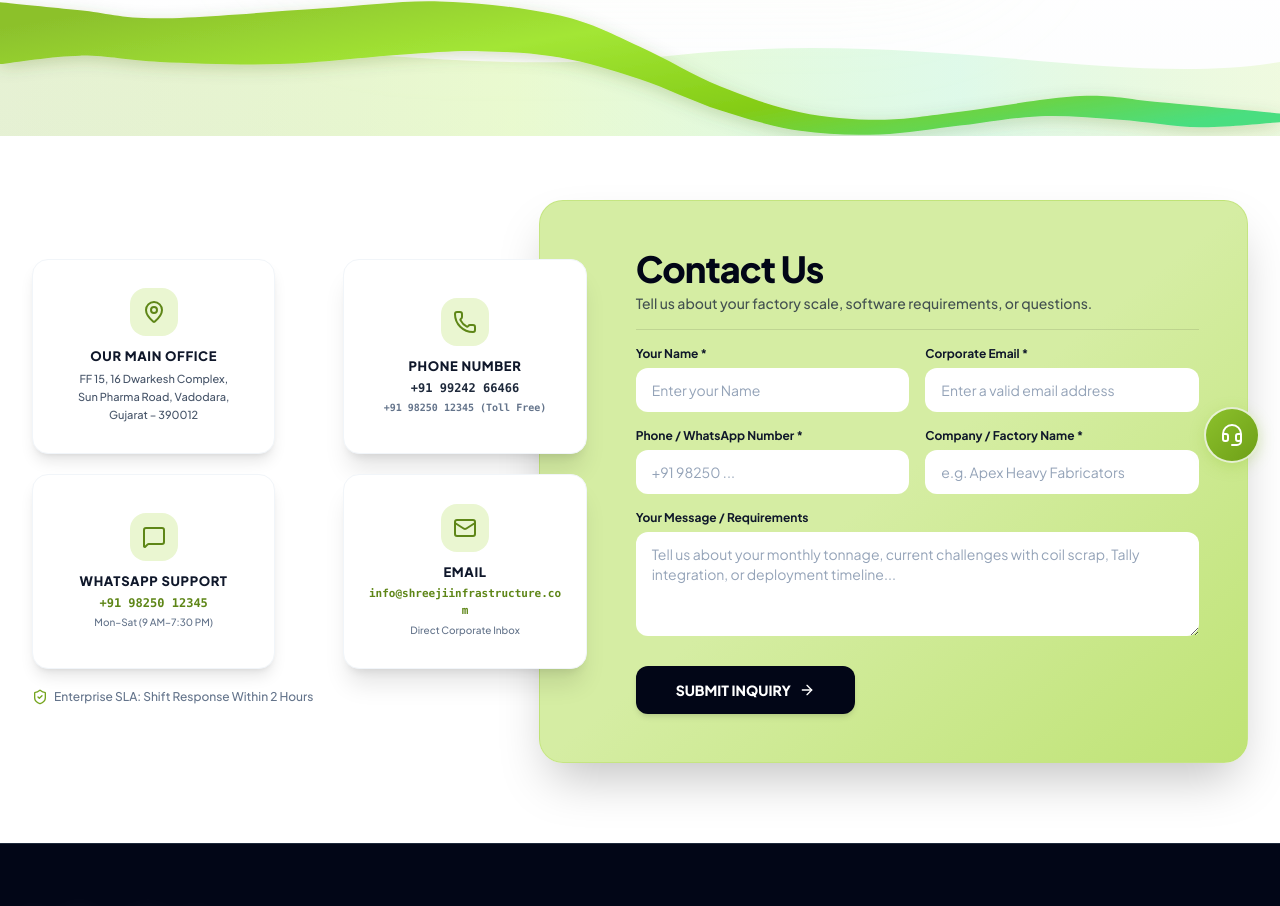
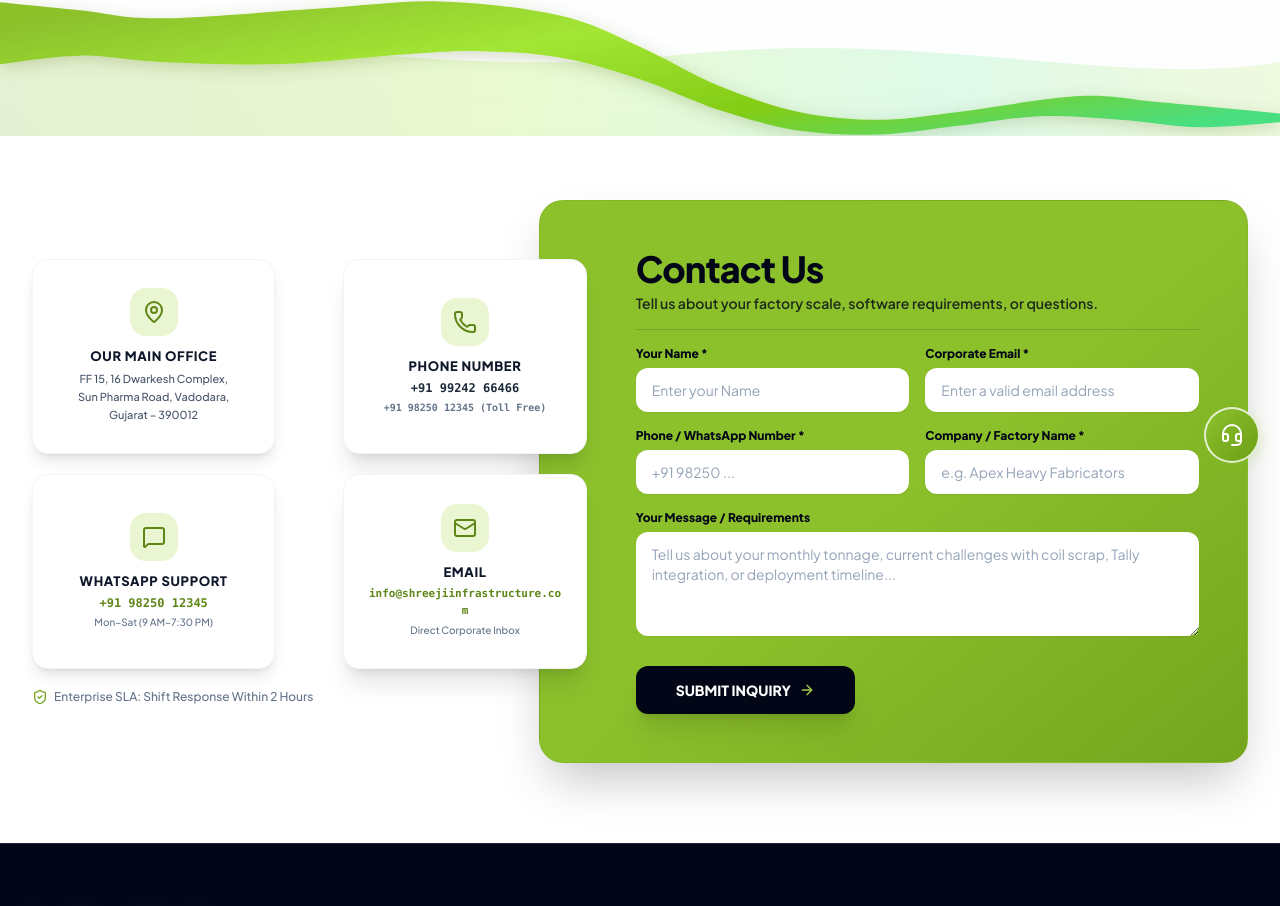
Before and after one commit to vaishnavi10Jeen/InfraFabERPProject, a React (Vite) app: page /contact in a window 1280 px wide. Shown: the part 317-1223 px from the top of the page. Built offline with nearby package versions, Linux system fonts and the light colour scheme.

Commit message:
Set Contact Us form background to primary theme green #8CC12C gradient

```diff
--- a/src/pages/ContactPage.tsx
+++ b/src/pages/ContactPage.tsx
@@ -175,11 +175,11 @@ export const ContactPage: React.FC = () => {
               </div>
             </div>
 
-            {/* RIGHT SIDE: CONTACT INQUIRY FORM (THEME LIGHT GREEN BACKGROUND) */}
-            <div className="lg:col-span-7 bg-gradient-to-br from-keshav-200 via-keshav-200 to-keshav-300 border border-keshav-300/70 rounded-3xl p-6 sm:p-10 lg:p-12 lg:pl-20 xl:pl-24 shadow-2xl relative z-10 mt-8 lg:mt-0">
+            {/* RIGHT SIDE: CONTACT INQUIRY FORM (CORE THEME COLOR: KESHAV LIME GREEN #8CC12C) */}
+            <div className="lg:col-span-7 bg-gradient-to-br from-keshav-500 via-keshav-500 to-keshav-600 border border-keshav-600/30 rounded-3xl p-6 sm:p-10 lg:p-12 lg:pl-20 xl:pl-24 shadow-2xl relative z-10 mt-8 lg:mt-0">
               {submitted ? (
                 <div className="text-center py-12 space-y-4 bg-white/95 rounded-2xl p-8 shadow-sm">
-                  <div className="w-16 h-16 rounded-full bg-emerald-100 text-emerald-700 flex items-center justify-center mx-auto border border-emerald-300">
+                  <div className="w-16 h-16 rounded-full bg-keshav-100 text-keshav-700 flex items-center justify-center mx-auto border border-keshav-300">
                     <CheckCircle2 className="w-10 h-10" />
                   </div>
                   <h3 className="text-2xl font-black text-slate-900">Message Sent to Sales Desk</h3>
@@ -197,85 +197,85 @@ export const ContactPage: React.FC = () => {
                 </div>
               ) : (
                 <form onSubmit={handleSubmit} className="space-y-4">
-                  <div className="border-b border-black/10 pb-4">
+                  <div className="border-b border-black/15 pb-4">
                     <h2 className="text-3xl sm:text-4xl font-black text-slate-950 tracking-tight">
                       Contact Us
                     </h2>
-                    <p className="text-xs sm:text-sm text-slate-800/80 font-medium mt-1">
+                    <p className="text-xs sm:text-sm text-slate-950/80 font-semibold mt-1">
                       Tell us about your factory scale, software requirements, or questions.
                     </p>
                   </div>
 
                   <div className="grid sm:grid-cols-2 gap-4">
                     <div>
-                      <label className="block text-xs font-bold text-slate-900 mb-1.5">Your Name *</label>
+                      <label className="block text-xs font-black text-slate-950 mb-1.5">Your Name *</label>
                       <input
                         required
                         type="text"
                         placeholder="Enter your Name"
                         value={formData.name}
                         onChange={(e) => setFormData({ ...formData, name: e.target.value })}
-                        className="w-full bg-white border-0 rounded-xl px-4 py-3 text-sm text-slate-900 placeholder-slate-400 focus:outline-none focus:ring-2 focus:ring-slate-900 shadow-xs transition"
+                        className="w-full bg-white border-0 rounded-xl px-4 py-3 text-sm text-slate-900 placeholder-slate-400 focus:outline-none focus:ring-2 focus:ring-slate-950 shadow-sm transition"
                       />
                     </div>
 
                     <div>
-                      <label className="block text-xs font-bold text-slate-900 mb-1.5">Corporate Email *</label>
+                      <label className="block text-xs font-black text-slate-950 mb-1.5">Corporate Email *</label>
                       <input
                         required
                         type="email"
                         placeholder="Enter a valid email address"
                         value={formData.email}
                         onChange={(e) => setFormData({ ...formData, email: e.target.value })}
-                        className="w-full bg-white border-0 rounded-xl px-4 py-3 text-sm text-slate-900 placeholder-slate-400 focus:outline-none focus:ring-2 focus:ring-slate-900 shadow-xs transition"
+                        className="w-full bg-white border-0 rounded-xl px-4 py-3 text-sm text-slate-900 placeholder-slate-400 focus:outline-none focus:ring-2 focus:ring-slate-950 shadow-sm transition"
                       />
                     </div>
                   </div>
 
                   <div className="grid sm:grid-cols-2 gap-4">
                     <div>
-                      <label className="block text-xs font-bold text-slate-900 mb-1.5">Phone / WhatsApp Number *</label>
+                      <label className="block text-xs font-black text-slate-950 mb-1.5">Phone / WhatsApp Number *</label>
                       <input
                         required
                         type="tel"
                         placeholder="+91 98250 ..."
                         value={formData.phone}
                         onChange={(e) => setFormData({ ...formData, phone: e.target.value })}
-                        className="w-full bg-white border-0 rounded-xl px-4 py-3 text-sm text-slate-900 placeholder-slate-400 focus:outline-none focus:ring-2 focus:ring-slate-900 shadow-xs transition"
+                        className="w-full bg-white border-0 rounded-xl px-4 py-3 text-sm text-slate-900 placeholder-slate-400 focus:outline-none focus:ring-2 focus:ring-slate-950 shadow-sm transition"
                       />
                     </div>
 
                     <div>
-                      <label className="block text-xs font-bold text-slate-900 mb-1.5">Company / Factory Name *</label>
+                      <label className="block text-xs font-black text-slate-950 mb-1.5">Company / Factory Name *</label>
                       <input
                         required
                         type="text"
                         placeholder="e.g. Apex Heavy Fabricators"
                         value={formData.company}
                         onChange={(e) => setFormData({ ...formData, company: e.target.value })}
-                        className="w-full bg-white border-0 rounded-xl px-4 py-3 text-sm text-slate-900 placeholder-slate-400 focus:outline-none focus:ring-2 focus:ring-slate-900 shadow-xs transition"
+                        className="w-full bg-white border-0 rounded-xl px-4 py-3 text-sm text-slate-900 placeholder-slate-400 focus:outline-none focus:ring-2 focus:ring-slate-950 shadow-sm transition"
                       />
                     </div>
                   </div>
 
                   <div>
-                    <label className="block text-xs font-bold text-slate-900 mb-1.5">Your Message / Requirements</label>
+                    <label className="block text-xs font-black text-slate-950 mb-1.5">Your Message / Requirements</label>
                     <textarea
                       rows={4}
                       placeholder="Tell us about your monthly tonnage, current challenges with coil scrap, Tally integration, or deployment timeline..."
                       value={formData.message}
                       onChange={(e) => setFormData({ ...formData, message: e.target.value })}
-                      className="w-full bg-white border-0 rounded-xl px-4 py-3 text-sm text-slate-900 placeholder-slate-400 focus:outline-none focus:ring-2 focus:ring-slate-900 shadow-xs transition"
+                      className="w-full bg-white border-0 rounded-xl px-4 py-3 text-sm text-slate-900 placeholder-slate-400 focus:outline-none focus:ring-2 focus:ring-slate-950 shadow-sm transition"
                     ></textarea>
                   </div>
 
                   <div className="pt-2">
                     <button
                       type="submit"
-                      className="w-full sm:w-auto bg-slate-950 hover:bg-slate-800 text-white font-black px-10 py-3.5 rounded-xl text-sm transition-all shadow-md hover:shadow-xl active:scale-95 flex items-center justify-center gap-2 cursor-pointer"
+                      className="w-full sm:w-auto bg-slate-950 hover:bg-slate-900 text-white font-black px-10 py-3.5 rounded-xl text-sm transition-all shadow-xl hover:shadow-2xl active:scale-95 flex items-center justify-center gap-2 cursor-pointer"
                     >
                       <span>SUBMIT INQUIRY</span>
-                      <ArrowRight className="w-4 h-4" />
+                      <ArrowRight className="w-4 h-4 text-keshav-400" />
                     </button>
                   </div>
                 </form>
```
